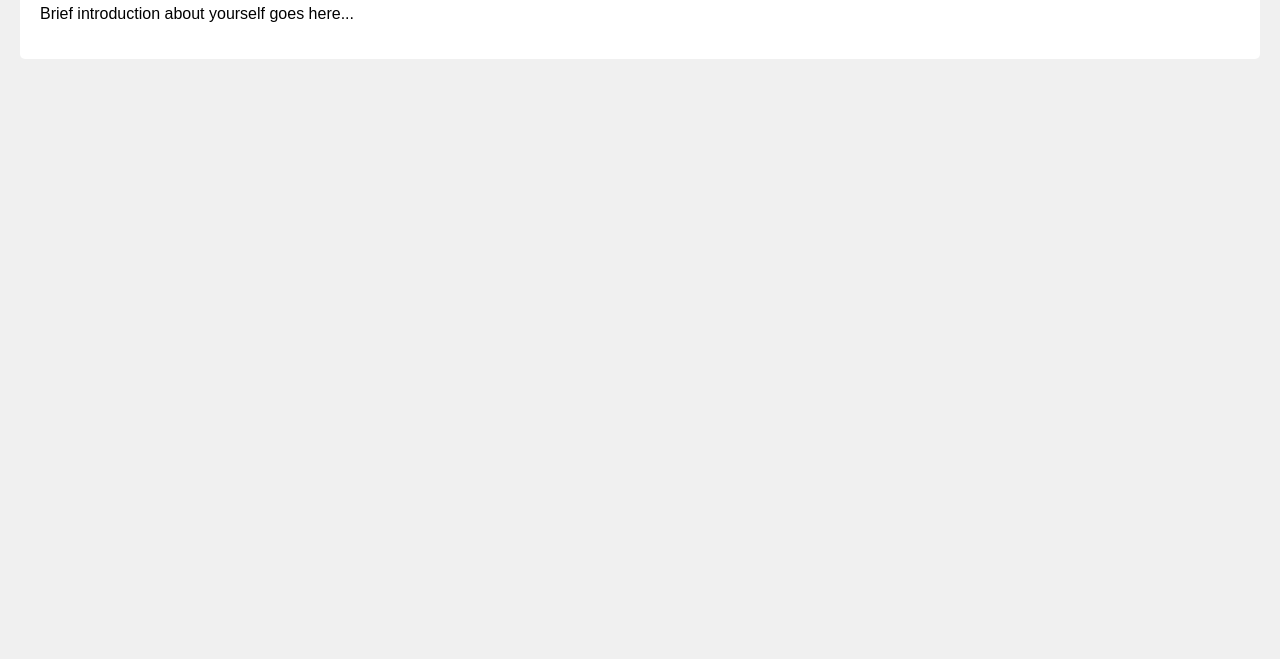
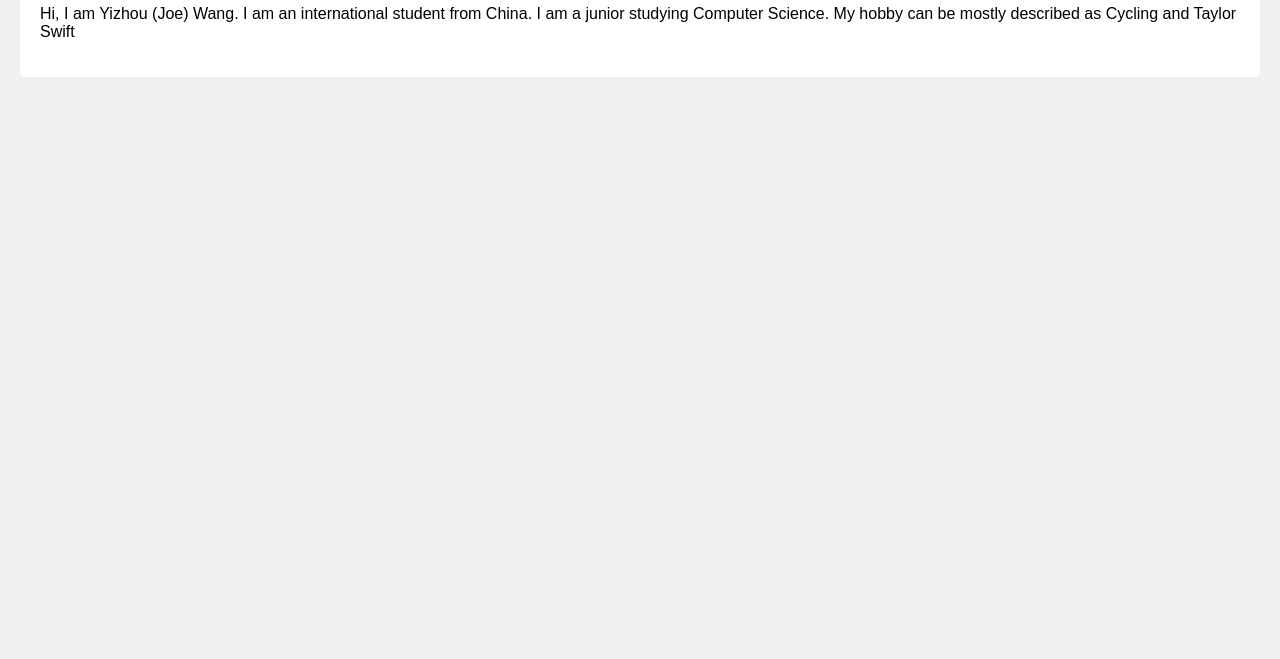
Before and after one commit to JWang2033/JWang2033.github.io, a plain HTML site: page index.html in a window 1280 px wide. Shown: the part 141-800 px from the top of the page. Drawn offline with Linux system fonts and the light colour scheme.

Commit message:
Update index.html

```diff
--- a/index.html
+++ b/index.html
@@ -18,7 +18,7 @@
     </header>
     <section>
         <h1>About Me</h1>
-        <p>Brief introduction about yourself goes here...</p>
+        <p>Hi, I am Yizhou (Joe) Wang. I am an international student from China. I am a junior studying Computer Science. My hobby can be mostly described as Cycling and Taylor Swift</p>
     </section>
 </body>
 </html>
```
